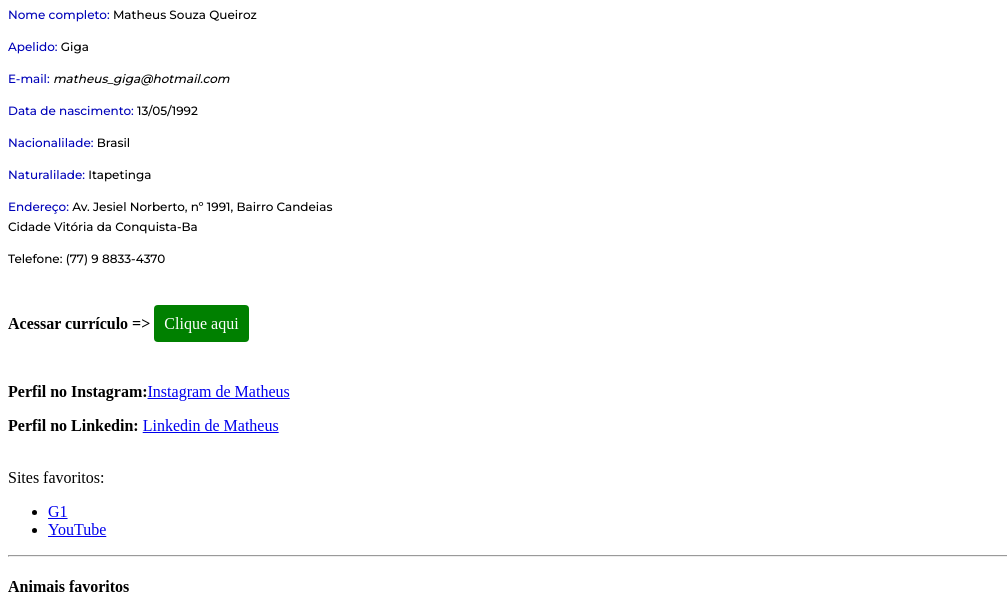
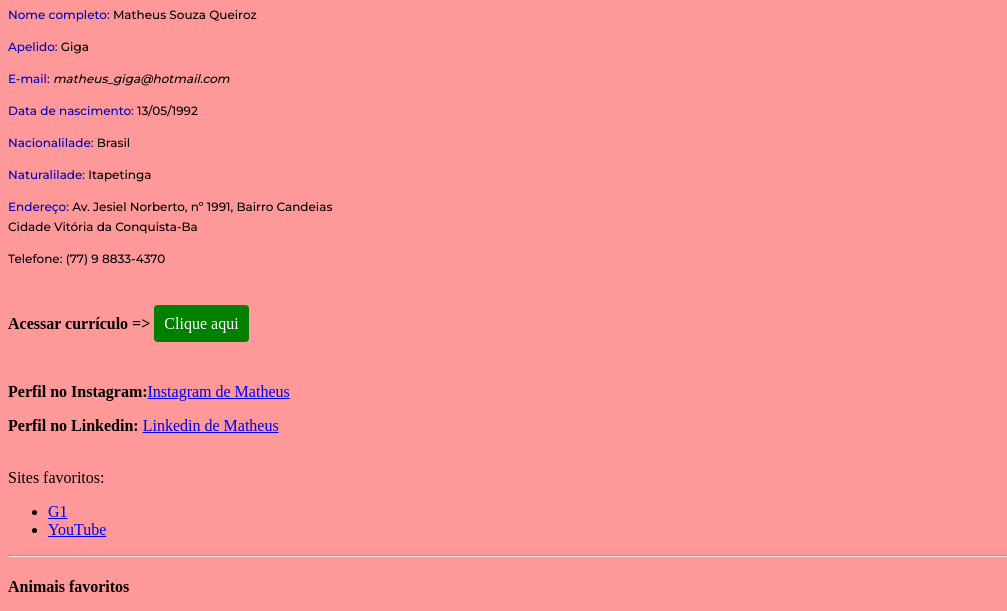
Before and after one commit to matheusqueiroz92/matheusqueiroz92, a plain HTML site: page index.html in a window 1280 px wide. Shown: the part 320-931 px from the top of the page, without its empty margins (0-1007 px from the left). Drawn offline with Linux system fonts and the light colour scheme.

Commit message:
alterando background

```diff
--- a/index.html
+++ b/index.html
@@ -9,7 +9,7 @@
         <!-- Aqui é feita a estilização em CSS -->
         <style>
             body{
-                background-color: rgb(255, 255, 255);
+                background-color: rgb(255, 152, 152);
             }
 
             #titulo-do-site{
```
